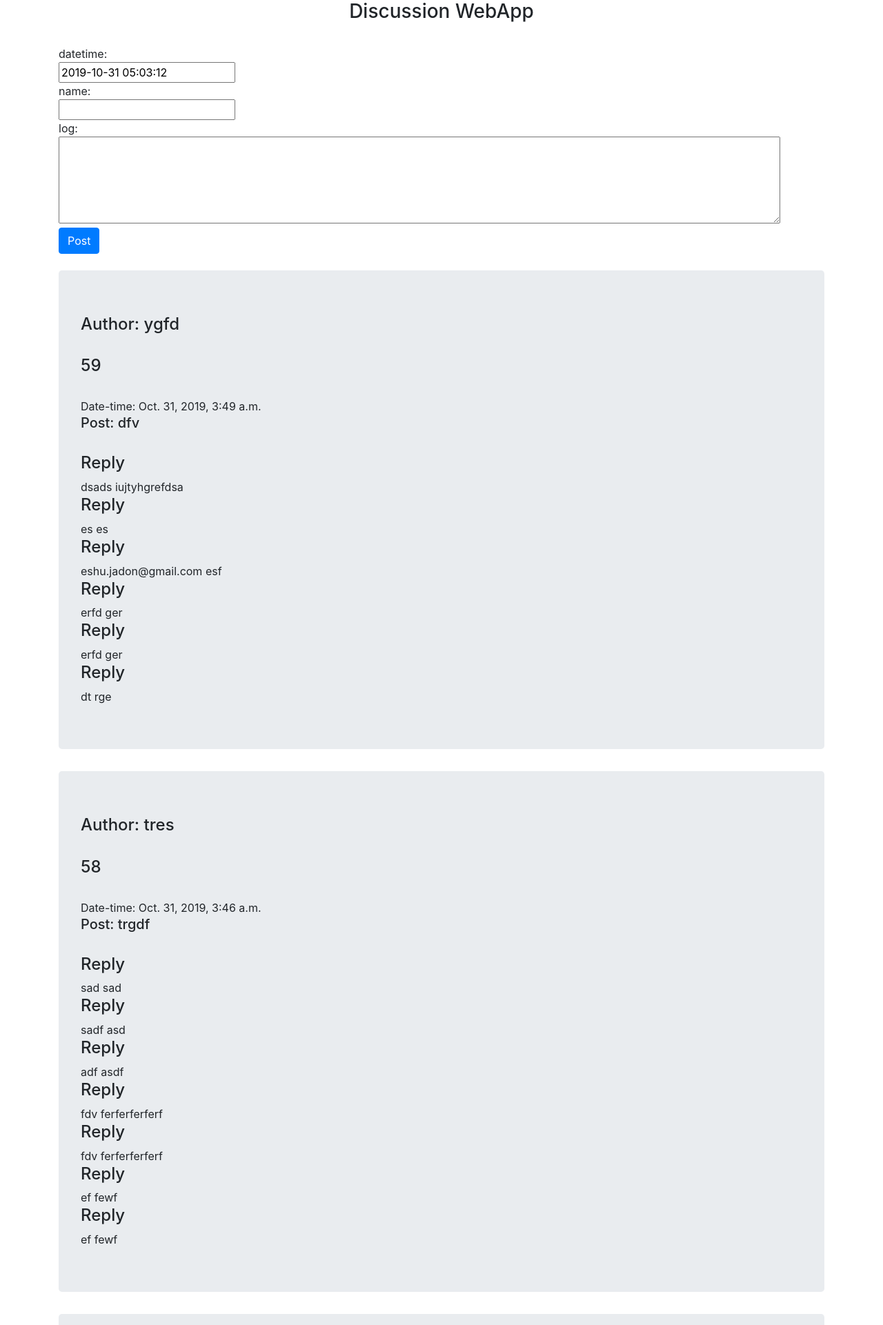
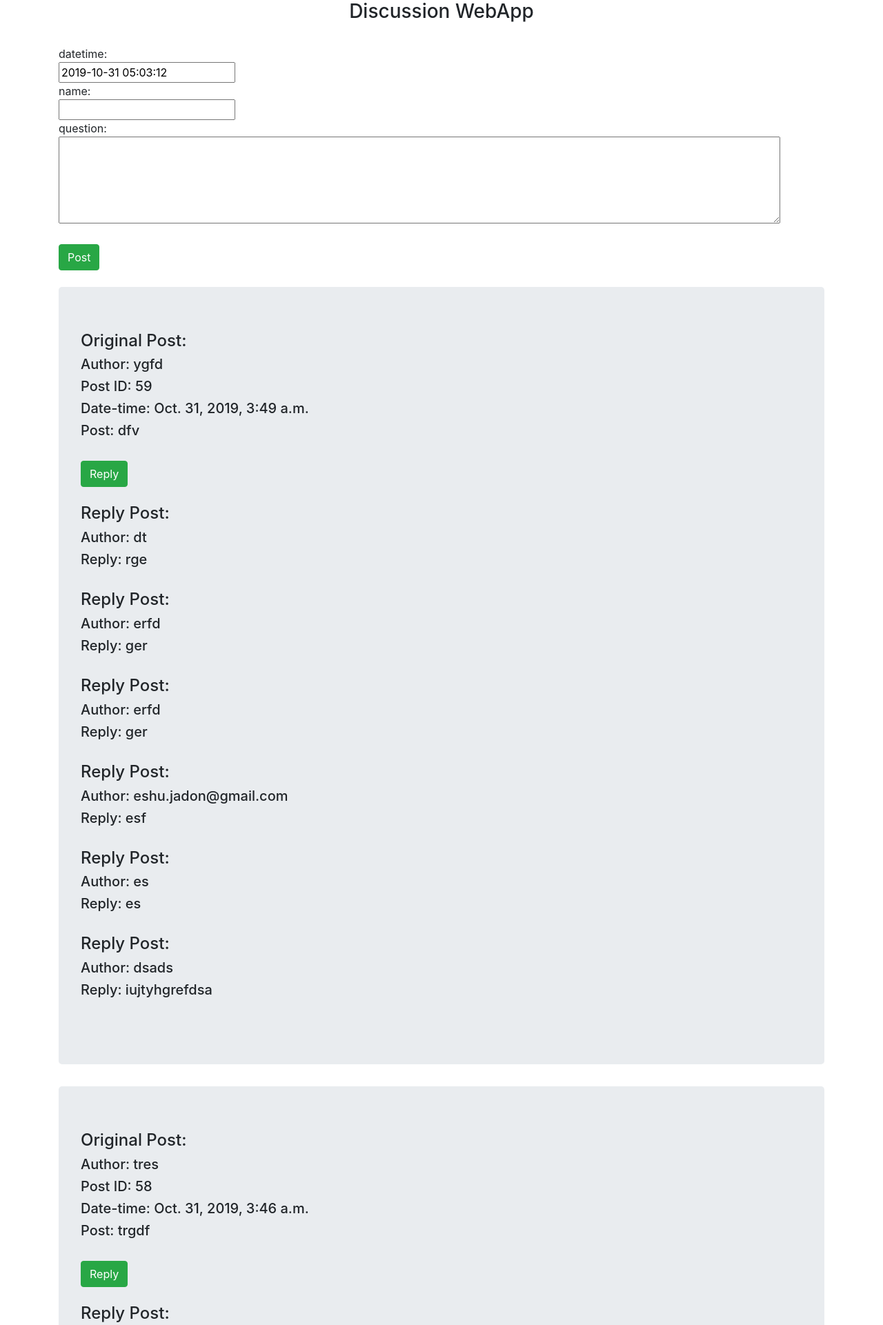
Before and after one commit to ZadeThakur/django-discussionApp, a Django app: page / in a window 1280 px wide. Shown: the top 1921 px of the page at 69% size. Run offline with Django 3.2, Linux system fonts and the light colour scheme; data comes from the database, SQL or seed files in the repository; both versions use the stored data as it was after the commit; some libraries are stand-ins or nearby versions.

Commit message:
redirects applied. reply button availaible on posts

```diff
--- a/posts_app/views.py
+++ b/posts_app/views.py
@@ -1,4 +1,5 @@
-from django.shortcuts import render
+from django.shortcuts import render,redirect
+from django.urls import reverse
 from posts_app.forms import PostsForm, ReplyForm
 from posts_app.models import postsModel, replyModel
 
@@ -7,13 +8,7 @@ from posts_app.models import postsModel, replyModel
 def index(request):
     form = PostsForm()
     data = postsModel.objects.all().order_by('-datetime')
-    replyData = replyModel.objects.all()
-
-    # dataList = postsModel.objects.values_list('id',flat=True).order_by('id')
-
-    # replyDataList = replyModel.objects.values_list('replyTo',flat=True).order_by('replyTo')
-
-
+    replyData = replyModel.objects.all().order_by('-datetime')
     if request.method =="POST":
         form = PostsForm(request.POST)
         if form.is_valid():
@@ -38,6 +33,7 @@ def replyView(request):
                 rep.replyToInt = y
                 rep.save()
             form = ReplyForm()
+            return redirect(reverse('index'))
             print("reply form validation success")
         else:
             print("reply form validatuon unsucessful")
--- a/templates/posts_app/index.html
+++ b/templates/posts_app/index.html
@@ -14,31 +14,37 @@
             {% csrf_token %}
             {% for entry in form%}
                 <br>
-                {{entry.name}}:
+                {%if entry.name == "log"%}
+                    question:
+                {% else %}
+                    {{entry.name}}:
+                {% endif %}
                 <br>
                 {{entry}}
             {% endfor%}
-            <br>
-            <input type="submit" value="Post" class="btn btn-primary">
+            <br><br>
+            <input type="submit" value="Post" class="btn btn-success">
             <br>
             <br>
         </form>
 
         {% for post in data %}
         <div class="jumbotron">
-            <h4>Author: {{post.name}}</h5>
+            <h4>Original Post:</h4>
+            <h5>Author: {{post.name}}</h5>
+            <h5>Post ID: {{post.id}}</h5>
+            <h5>Date-time: {{post.datetime}}</h5>
+            <h5>Post: {{post.log}}</h5>
             <br>
-            <h4>{{post.id}}</h4>
+            <a href="{% url 'reply' %}"><button type="button" class="btn btn-success">Reply</button></a>
             <br>
-            Date-time: {{post.datetime}}
-            <br>
-            <h5>Post: {{post.log}}</h6>
             <br>
             {% for reply in replyData %}
             {% if post.id == reply.replyToInt %}
-                <h4>Reply</h4>
-                {{reply.name}}
-                {{reply.reply}}
+                <h4>Reply Post:</h4>
+                <h5>Author: {{reply.name}}</h5>
+                <h5>Reply: {{reply.reply}}</h5>
+                <br>
             {% endif %}
             {% endfor %}
         </div>
```
Also changed, not shown: templates/posts_app/reply.html (+8 -5 lines), db.sqlite3.
